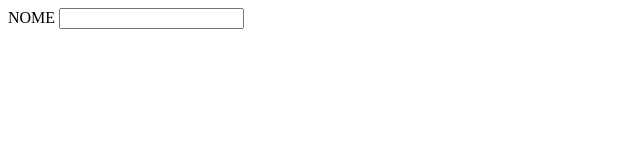
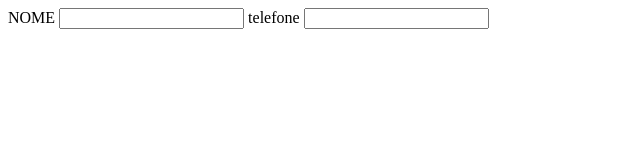
Before and after one commit to 051122005tai/formulario1g, a plain HTML site: page index.html in a window 1280 px wide. Shown: the whole page, without its empty margins (0-640 px from the left). Drawn offline with Linux system fonts and the light colour scheme.

Commit message:
Update index.html

```diff
--- a/index.html
+++ b/index.html
@@ -3,6 +3,9 @@
   <label>NOME  </label>
   <input type="text">
 
+   <label>telefone  </label>
+  <input type="tel">
+
 
   </form>
 
```
